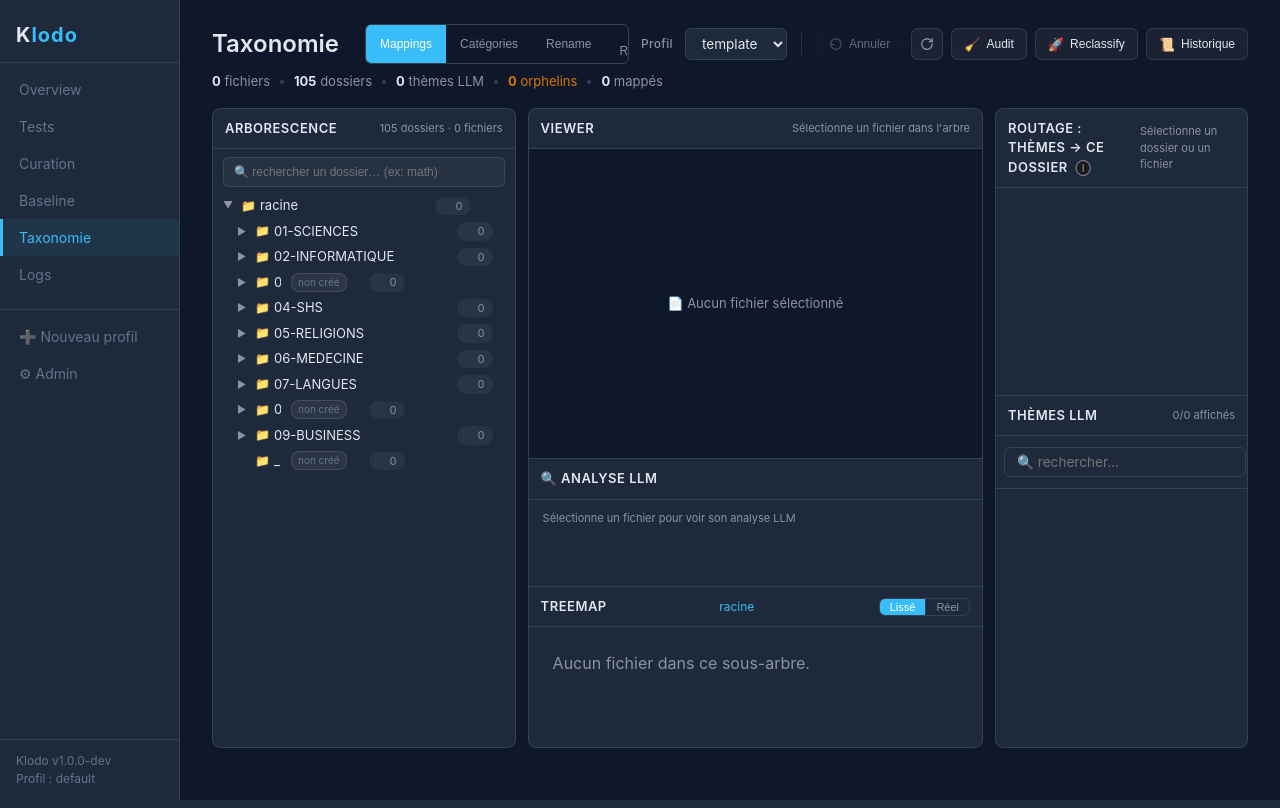
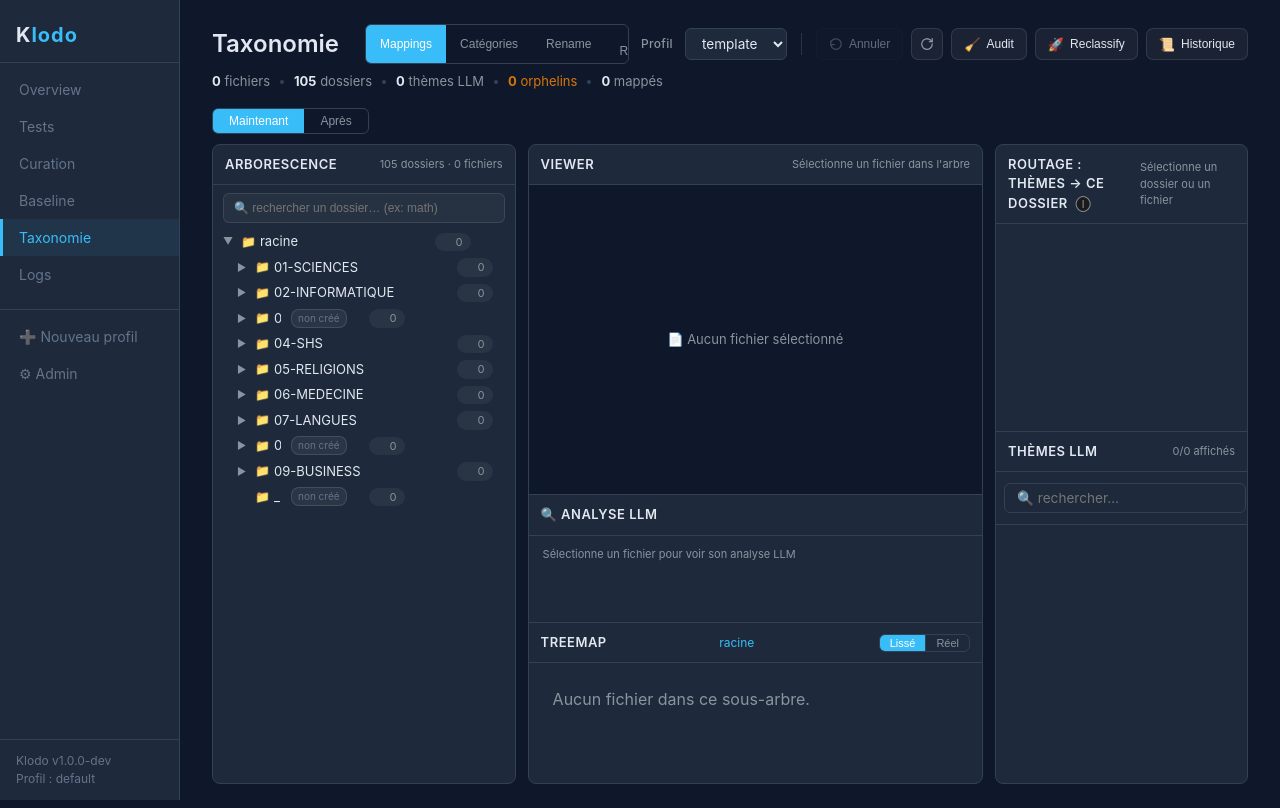
Before and after one commit to wals110/Manage-Biblio, a FastAPI app: page /taxonomy in a window 1280 px wide. Run offline with FastAPI, Linux system fonts and the light colour scheme; data that the repository does not hold is empty; a map, chart or similar area stays blank; parts of the project's set-up code (start-up, migrations or seed data) failed here and were passed over; some libraries are stand-ins or nearby versions.

Commit message:
feat(taxonomy): add Maintenant/Après toggle toolbar to Mappings view
Co-Authored-By: Claude Opus 4.8 (1M context) <noreply@anthropic.com>

```diff
--- a/dashboard/templates/taxonomy.html
+++ b/dashboard/templates/taxonomy.html
@@ -80,6 +80,26 @@
 <div id="tax-onboarding-banner" class="tax-onboarding-banner" style="display:none">
   <span>🟡 Profil en cours d'onboarding — raffine les mappings puis applique, et finalise quand tu es prêt.</span>
   <button id="onb-finalize-btn" class="btn-secondary" type="button">Finaliser</button>
+</div>
+<style>
+  .tax-preview-bar { display:flex; gap:12px; align-items:center; margin:6px 0 10px; flex-wrap:wrap; }
+  .tax-preview-seg { display:inline-flex; border:1px solid var(--border,#30363d); border-radius:6px; overflow:hidden; }
+  .tax-preview-btn { background:transparent; border:none; color:var(--text-muted,#8b949e); padding:5px 16px; cursor:pointer; font-size:12px; font-weight:500; }
+  .tax-preview-btn:hover { background:rgba(255,255,255,0.04); color:var(--text,#c9d1d9); }
+  .tax-preview-btn.active[data-preview="now"] { background:var(--blue,#58a6ff); color:#fff; }
+  .tax-preview-btn.active[data-preview="after"] { background:var(--green,#3fb950); color:#06210f; }
+  .tax-tree-file.moved-after { outline:1px solid rgba(63,185,80,.45); background:rgba(63,185,80,.07); }
+  .tax-tree-file .efrom-badge { font-size:10px; color:var(--green,#3fb950); background:rgba(63,185,80,.12); border-radius:9px; padding:1px 7px; margin-left:6px; white-space:nowrap; }
+</style>
+<div class="tax-preview-bar">
+  <div class="tax-preview-seg" id="tax-preview-toggle">
+    <button class="tax-preview-btn active" data-preview="now" type="button">Maintenant</button>
+    <button class="tax-preview-btn" data-preview="after" type="button">Après</button>
+  </div>
+  <span id="tax-preview-counter" class="muted small"></span>
+  <span id="tax-preview-loading" class="muted small" style="display:none;"></span>
+  <button id="tax-preview-apply" class="btn-primary btn-sm" type="button" style="display:none;">Appliquer cette projection</button>
+  <span id="tax-preview-apply-status" class="muted small"></span>
 </div>
 <div class="tax-grid" id="tax-grid">
     <!-- Colonne 1 — Arbre -->
```
Also changed, not shown: tests/auto/test_explorer.py (+6 -0 lines).
